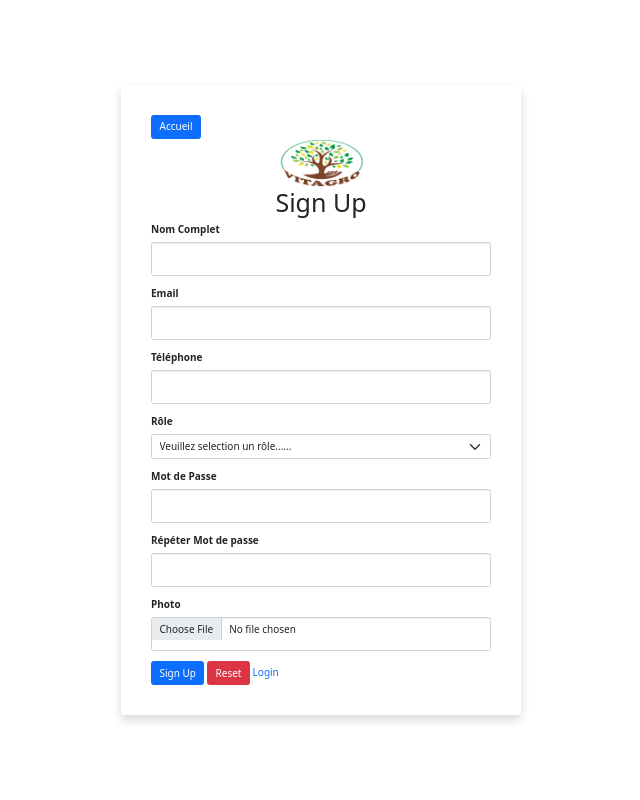
After one commit to MansourTeuw/vitagro, a PHP site: page /signup.php in a window 1280 px wide. The commit adds this page. Shown: the whole page, without its empty margins (319-959 px from the left). Run offline with PHP 8.4, Linux system fonts and the light colour scheme.

Commit message:
Integration partie signup et login

```diff
--- /dev/null
+++ b/css/signup.css
@@ -0,0 +1,76 @@
+.vh-100 {
+	min-height: 100vh;
+}
+.w-400 {
+	width: 400px;
+}
+.fs-xs {
+	font-size: 1rem;
+}
+.w-10 {
+	width: 10%;
+}
+a {
+	text-decoration: none;
+}
+.fs-big {
+	font-size: 5rem !important;
+}
+.online {
+	width: 10px;
+	height: 10px;
+	background: green;
+	border-radius: 50%;
+}
+.w-15 {
+	width: 15%;
+}
+.fs-sm {
+	font-size: 1.4rem;
+}
+small {
+	color: #bbb;
+	font-size: 0.7rem;
+	text-align: right;
+}
+.chat-box {
+	overflow-y: auto;
+	overflow-x: hidden;
+	max-height: 50vh;
+}
+.rtext {
+	width: 65%;
+	background: #f8f9fa;
+	color: #444;
+}
+
+.ltext {
+	width: 65%;
+	background: #3289c8;
+	color: #fff;
+}
+/* width */
+*::-webkit-scrollbar {
+  width: 3px;
+}
+
+/* Track */
+*::-webkit-scrollbar-track {
+  background: #f1f1f1;
+}
+
+/* Handle */
+*::-webkit-scrollbar-thumb {
+  background: #aaa;
+}
+
+/* Handle on hover */
+*::-webkit-scrollbar-thumb:hover {
+  background: #3289c8;
+}
+
+textarea {
+	resize: none;
+}
+
+/*message_status*/
--- /dev/null
+++ b/dashboard.php
@@ -0,0 +1,5 @@
+<?php
+
+echo "Successfull";
+
+?>
--- a/index.php
+++ b/index.php
@@ -68,6 +68,7 @@
         <li><a href="#portfolio" class="page-scroll">Nos Produits</a></li>
         <li><a href="#testimonials" class="page-scroll">Témoignages</a></li>
         <li><a href="#contact" class="page-scroll">Contact</a></li>
+        <li><a href="login.php" class="page-scroll">Connexion</a></li>
       </ul>
     </div>
     <!-- /.navbar-collapse -->
@@ -311,7 +312,7 @@
     </div>
     <div class="col-md-10 col-md-offset-1 contact-info">
       <div class="col-md-4">
-        <h3>Address</h3>
+        <h3>Adresse</h3>
         <hr>
         <div class="contact-item">
           <p>4321 California St,</p>
@@ -373,7 +374,7 @@
           <li><a href="#"><i class="fa fa-google-plus"></i></a></li>
         </ul>
       </div>
-      <p>&copy; 2016 Landscaper. Designed by <a href="http://www.templatewire.com" rel="nofollow">TemplateWire</a></p>
+      <p>&copy; <?= date("Y"); ?> Vitagro. Designed by <a href="http://www.psej.net" rel="nofollow">PSEJ</a></p>
     </div>
   </div>
 </div>
--- /dev/null
+++ b/signup.php
@@ -0,0 +1,154 @@
+<?php
+  session_start();
+
+  if (!isset($_SESSION['email'])) {
+?>
+
+<!DOCTYPE html>
+<html lang="en">
+<head>
+    <meta charset="UTF-8">
+    <meta http-equiv="X-UA-Compatible" content="IE=edge">
+    <meta name="viewport" content="width=device-width, initial-scale=1.0">
+    <title>Sign Up</title>
+    <!-- Favicons
+    ================================================== -->
+    <link rel="shortcut icon" href="img/favicon.ico" type="image/x-icon">
+    <link rel="apple-touch-icon" href="img/apple-touch-icon.png">
+    <link rel="apple-touch-icon" sizes="72x72" href="img/apple-touch-icon-72x72.png">
+    <link rel="apple-touch-icon" sizes="114x114" href="img/apple-touch-icon-114x114.png">
+
+    <!-- Bootstrap -->
+    <link rel="stylesheet" type="text/css"  href="css/bootstrap.css">
+    <link href="https://cdn.jsdelivr.net/npm/bootstrap@5.0.1/dist/css/bootstrap.min.css" rel="stylesheet" integrity="sha384-+0n0xVW2eSR5OomGNYDnhzAbDsOXxcvSN1TPprVMTNDbiYZCxYbOOl7+AMvyTG2x" crossorigin="anonymous">
+    <link rel="stylesheet" type="text/css" href="fonts/font-awesome/css/font-awesome.css">
+
+    <link rel="stylesheet" href="css/signup.css">
+</head>
+<body class="d-flex
+             justify-content-center
+             align-items-center
+             vh-100">
+	 <div class="w-400 p-5 shadow rounded">
+	 	<form method="post"
+	 	      action="app/http/signup.php"
+	 	      enctype="multipart/form-data">
+               <div class="d-left">
+                       <a class="btn btn-primary" href="index.php">Accueil</a>
+               </div>
+	 		<div class="d-flex
+	 		            justify-content-center
+	 		            align-items-center
+	 		            flex-column">
+
+	 		<img src="img/vitagro.png"
+	 		     class="w-25">
+	 		<h3 class="display-4 fs-1
+	 		           text-center">
+	 			       Sign Up</h3>
+	 		</div>
+
+	 		<?php if (isset($_GET['error'])) { ?>
+	 		<div class="alert alert-warning" role="alert">
+			  <?php echo htmlspecialchars($_GET['error']);?>
+			</div>
+			<?php }
+
+              if (isset($_GET['name'])) {
+              	$name = $_GET['name'];
+              }else $name = '';
+
+              if (isset($_GET['email'])) {
+              	$email = $_GET['email'];
+              }else $email = '';
+
+			  if (isset($_GET['phone'])) {
+				$phone = $_GET['phone'];
+			}else $phone = '';
+
+			// if (isset($_GET['role'])) {
+			// 	$role = $_GET['role'];
+			// }else $role = '';
+
+
+			?>
+
+	 	  <div class="mb-3">
+		    <label class="form-label">
+		           Nom Complet</label>
+		    <input type="text"
+		           name="name"
+		           value="<?=$name?>"
+		           class="form-control">
+		  </div>
+
+		  <div class="mb-3">
+		    <label class="form-label">
+		           Email</label>
+		    <input type="email"
+		           class="form-control"
+		           value="<?=$email?>"
+		           name="email">
+		  </div>
+
+		  <div class="mb-3">
+		    <label class="form-label">
+		           Téléphone</label>
+		    <input type="number"
+		           class="form-control"
+		           value="<?=$phone?>"
+		           name="phone">
+		  </div>
+
+		  <div class="mb-3">
+		    <label class="form-label">
+		           Rôle</label>
+				  <select name="role" id="role" class="form-select mb-3">
+					<option value="">Veuillez selection un rôle......</option>
+					<option value="agri">Agriculture</option>
+					<option value="aqua">Aquaculture</option>
+				  </select>
+		  </div>
+
+
+		  <div class="mb-3">
+		    <label class="form-label">
+		           Mot de Passe</label>
+		    <input type="password"
+		           class="form-control"
+		           name="password1">
+		  </div>
+
+		  <div class="mb-3">
+		    <label class="form-label">
+		           Répéter Mot de passe</label>
+		    <input type="password"
+		           class="form-control"
+		           name="password2">
+		  </div>
+
+		  <div class="mb-3">
+		    <label class="form-label">
+		           Photo</label>
+		    <input type="file"
+		           class="form-control"
+		           name="pp">
+		  </div>
+
+		  <button type="submit"
+		          class="btn btn-primary">
+		          Sign Up</button>
+		  <button type="reset"
+		          class="btn btn-danger">
+		          Reset</button>
+		  <a href="login.php">Login</a>
+		</form>
+	 </div>
+</body>
+</html>
+<?php
+  }else{
+  	header("Location: login.php");
+   	exit;
+  }
+ ?>
```
Also changed, not shown: app/http/signup.php (added, +172 -0 lines), db.conn.php (added, +20 -0 lines), login.php (added, +83 -0 lines), mysql/vitagro.sql (added, +16 -0 lines), uploads/Mansour TEUW.jpg (added), uploads/user-default.png (added), 1 other file.
